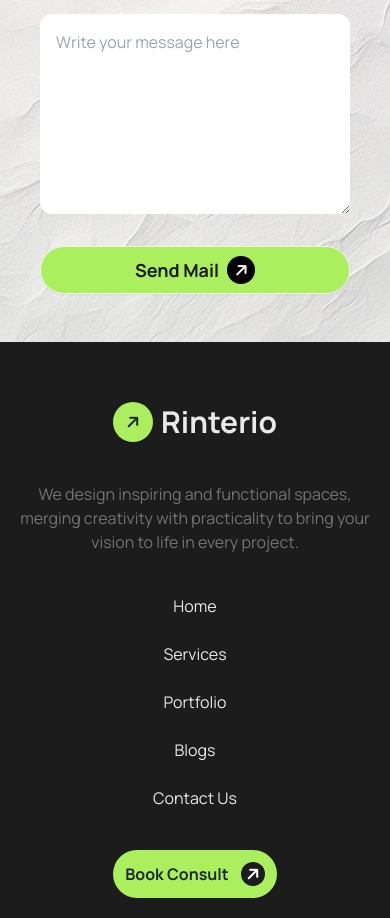
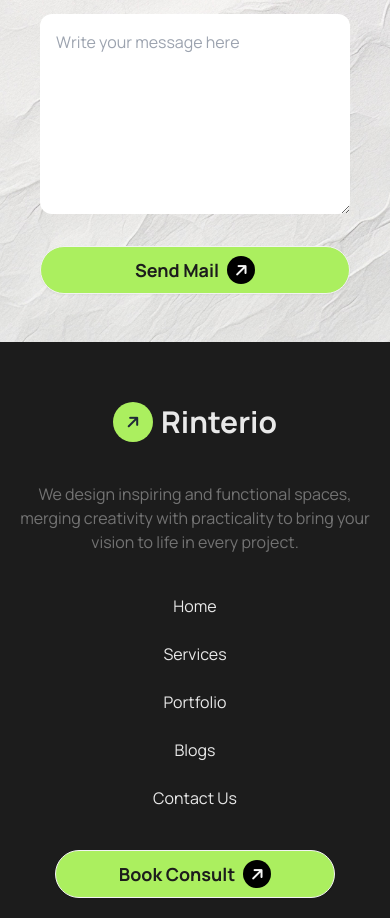
Before and after one commit to RayhanRK/A3-Realstate-Website, a plain HTML site: page index.html in a window 390 px wide. Shown: the part 6374-7292 px from the top of the page. Drawn offline with nearby package versions, Linux system fonts and the light colour scheme.

Commit message:
Footer Button responsive issue solved with all small devices

```diff
--- a/index.html
+++ b/index.html
@@ -395,11 +395,11 @@
             <li class="text-rgb233"><a href="">Contact Us</a></li>
           </div>
 
-          <button class="bg-btn-primary p-3 font-bold rounded-full flex items-center">
-            Book Consult
-            <span class="flex items-center justify-center bg-[#1C1C1C] h-6 w-6 rounded-full ml-3">
-              <i class="fa-solid fa-arrow-right text-white -rotate-45"></i>
-            </span>
+          <button class="btn flex items-center bg-btn-primary text-[#1C1C1C] text-lg font-bold rounded-3xl lg:w-auto w-[80%] my-2">
+
+            <span>Book Consult</span>
+            <div class=" bg-black w-7 h-7 rounded-full"><i class="fa-solid fa-arrow-up fa-rotate-by fa-sm" style="color:whitesmoke; --fa-rotate-angle: 45deg ;""></i></div>
+
           </button>
 
       </div>
```
